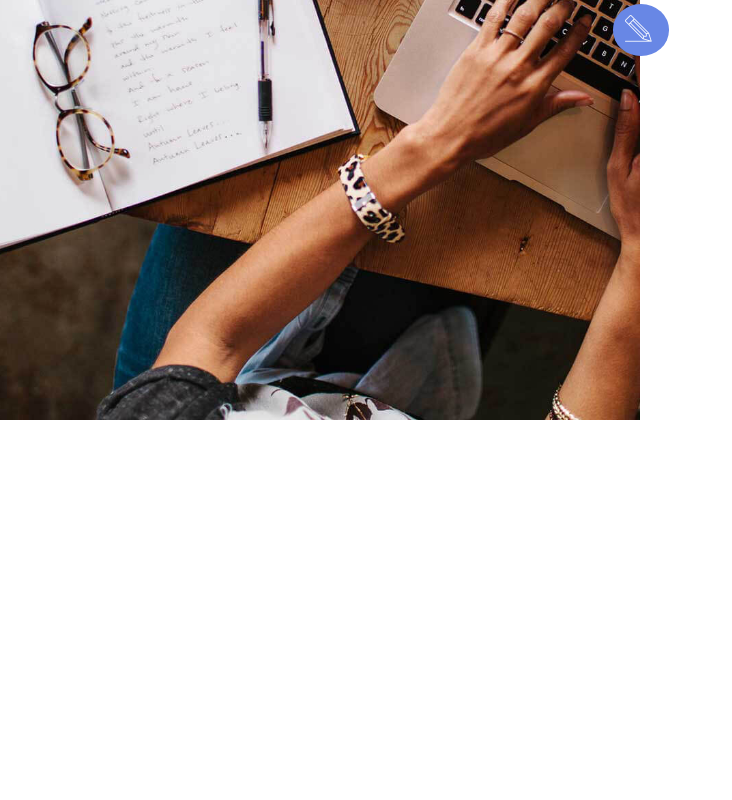
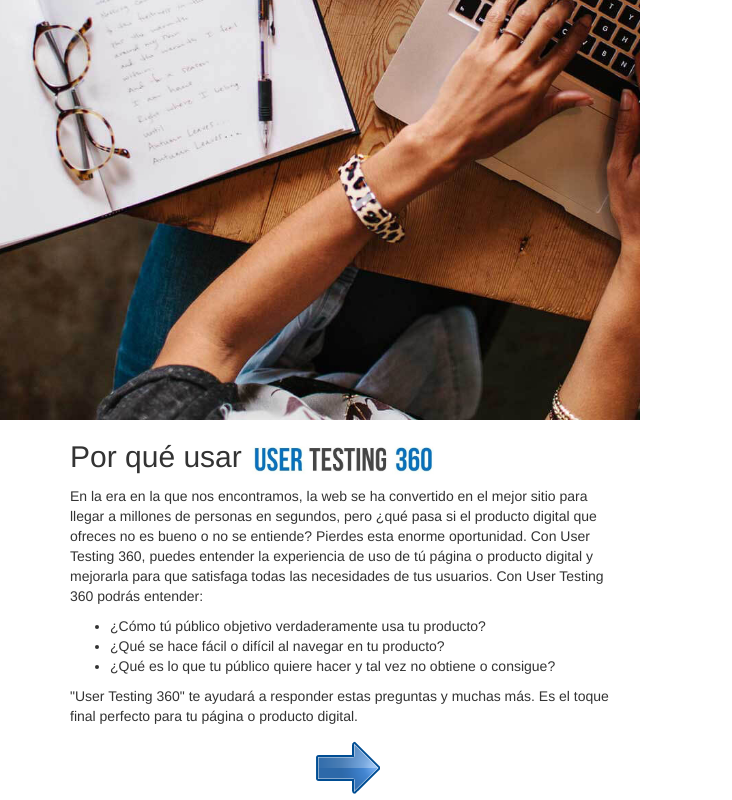
Before and after one commit to LindaLopezR/30_Business, a plain HTML site: page index.html in a window 1280 px wide. Shown: the part 1755-2555 px from the top of the page, without its empty margins (0-732 px from the left). Before the commit the page ends 2466 px from the top, so only its background shows below. Drawn offline with Linux system fonts and the light colour scheme; files whose address does not match are found by name.

Commit message:
Continuación con el contenido

```diff
--- a/index.html
+++ b/index.html
@@ -101,13 +101,34 @@
 		<section>
 			<div class="row">
 				<div class="col-xs-12 col-sm-6 fon-img">
+					<!-- <div class="icon-pencil logoP"></div>
 					<div class="icon-pencil logoP"></div>
 					<div class="icon-pencil logoP"></div>
+					<div class="icon-pencil logoP"></div> -->
 				</div>
-
-
+				<div class="row">
 					<div class="container">
-
+						<div class="col-xs-12 col-sm-6"></div>
+					</div>
+				</div>
+			</div>
+		</section>
+		<section> <!-- EJEMPLO DEMOSTRATIVO -->
+			<div class="container">
+				<div class="row">
+					<div class="col-xs-12 col-sm-6">
+						<h2>Por qué usar <img id="logo2" src="image/logo-2.jpg" alt="ejemploLogo"></h2>
+						<p>En la era en la que nos encontramos, la web se ha convertido en el mejor sitio para llegar a millones de personas en segundos, pero ¿qué pasa si el producto digital que ofreces no es bueno o no se entiende? Pierdes esta enorme oportunidad. Con <span>User Testing 360</span>, puedes entender la experiencia de uso de tú página o producto digital y mejorarla para que satisfaga todas las necesidades de tus usuarios. Con <span>User Testing 360</span> podrás entender:</p>
+						<ul>
+							<li>¿Cómo tú público objetivo verdaderamente usa tu producto?</li>
+							<li>¿Qué se hace fácil o difícil al navegar en tu producto?</li>
+							<li>¿Qué es lo que tu público quiere hacer y tal vez no obtiene o consigue?</li>
+						</ul>
+						<p><span>"User Testing 360"</span> te ayudará a responder estas preguntas y muchas más. Es el toque final perfecto para tu página o producto digital.</p>
+						<img class="center-block flecha" src="image/flecha.png" alt="Flecha">
+					</div>
+					<div class="col-xs-12 col-sm-6">
+						<img src="" alt="">
 					</div>
 				</div>
 			</div>
```
